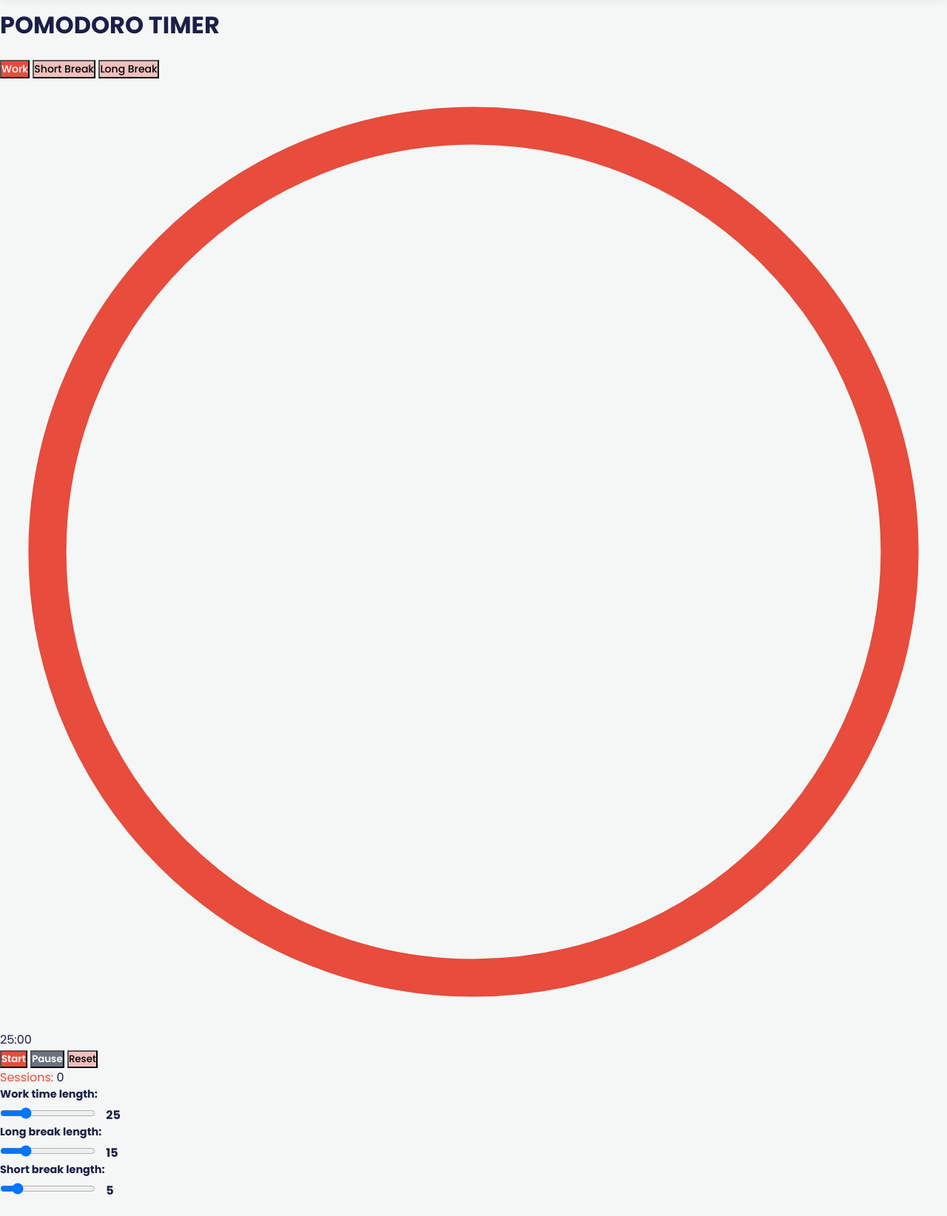
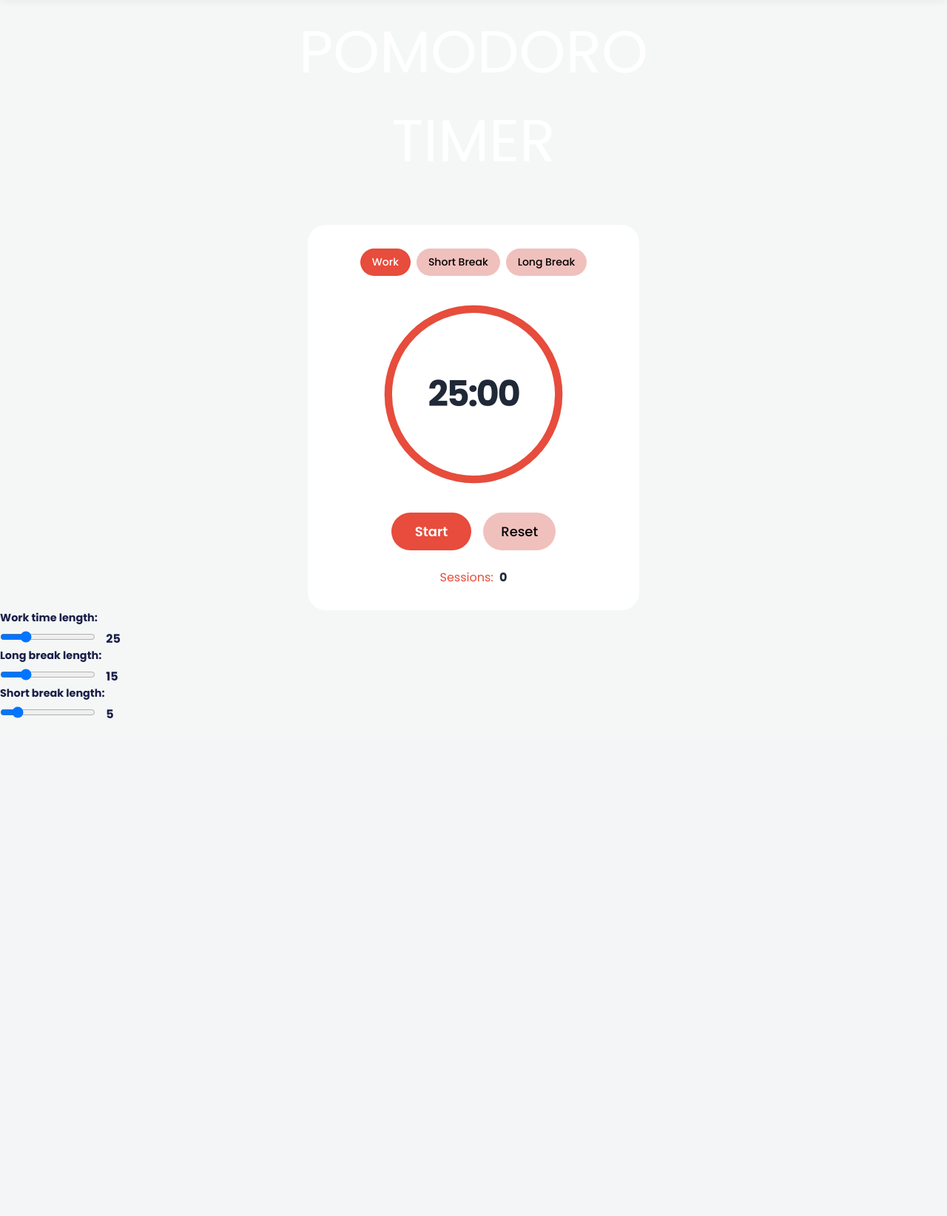
Before and after one commit to michaela357/orario-ATP3, a Flask app: page /timer_dashboard in a window 1280 px wide. Shown: the part 65-1709 px from the top of the page at 74% size. After the commit the page ends 1036 px from the top, so only its background shows below. Run offline with Flask 3, Linux system fonts and the light colour scheme; the visitor is signed in with stand-in values (Sample User, id 1); some libraries are stand-ins or nearby versions.

Commit message:
Style pomodoro timer

```diff
--- a/static/css/style.css
+++ b/static/css/style.css
@@ -1273,3 +1273,133 @@ button.edit-card-button::after {
     left: -5.7px;
     transform: rotate(-45deg);
 }
+
+/* --- Timer Styling --- */
+
+
+
+
+/* Typography */
+.title-container {
+    max-width: 42rem;
+    margin: 0 auto 2rem auto;
+}
+
+.main-title {
+    color: rgb(255, 255, 255);
+    font-weight: 400;
+    font-style: normal;
+    font-size: 5rem;
+    text-align: center;
+    margin: 0;
+}
+
+/* Card Layout */
+.timer-container {
+    width: 100%;
+    max-width: 28rem;
+    margin: 0 auto;
+}
+
+.timer-card {
+    background: rgba(255, 255, 255, 0.9);
+    backdrop-filter: blur(8px);
+    -webkit-backdrop-filter: blur(8px);
+    border-radius: 1.5rem;
+    padding: 2rem;
+}
+
+/* Tabs */
+.tabs-flex {
+    display: flex;
+    gap: 0.5rem;
+    margin-bottom: 2rem;
+    justify-content: center;
+}
+
+/* Buttons */
+.canva-button {
+    padding: 0.5rem 1rem;
+    border-radius: 9999px;
+    border: none;
+    text-decoration: none;
+    cursor: pointer;
+    font-family: inherit;
+    transition: filter 0.2s ease, transform 0.2s ease, background-color 0.2s ease, color 0.2s ease;
+}
+
+.canva-button:hover {
+    filter: brightness(1.1);
+    transform: scale(1.05);
+}
+
+.canva-button:active {
+    transform: scale(0.98);
+}
+
+.btn-control {
+    padding: 0.75rem 2rem;
+    font-size: 1.125rem;
+}
+
+.btn-reset {
+    padding: 0.75rem 1.5rem;
+    font-size: 1.125rem;
+}
+
+/* SVG Timer Ring */
+.timer-ring-wrapper {
+    position: relative;
+    width: 16rem;
+    height: 16rem;
+    margin: 0 auto 2rem auto;
+}
+
+.svg-rotate {
+    width: 100%;
+    height: 100%;
+    transform: rotate(-90deg);
+}
+
+.progress-ring {
+    transition: stroke-dashoffset 0.5s linear;
+}
+
+.timer-display-wrapper {
+    position: absolute;
+    inset: 0;
+    display: flex;
+    align-items: center;
+    justify-content: center;
+}
+
+#timer-display {
+    font-size: 3rem;
+    font-weight: 700;
+    letter-spacing: -0.05em;
+    color: #1f2937;
+}
+
+/* Controls Layout */
+.controls-flex {
+    display: flex;
+    justify-content: center;
+    gap: 1rem;
+    margin-bottom: 1.5rem;
+}
+
+/* Session Counter */
+.session-tracker {
+    text-align: center;
+}
+
+.session-count-num {
+    font-weight: 700;
+    color: #1f2937;
+    margin-left: 0.25rem;
+}
+
+/* Utilities */
+.hidden {
+    display: none !important;
+}
```
